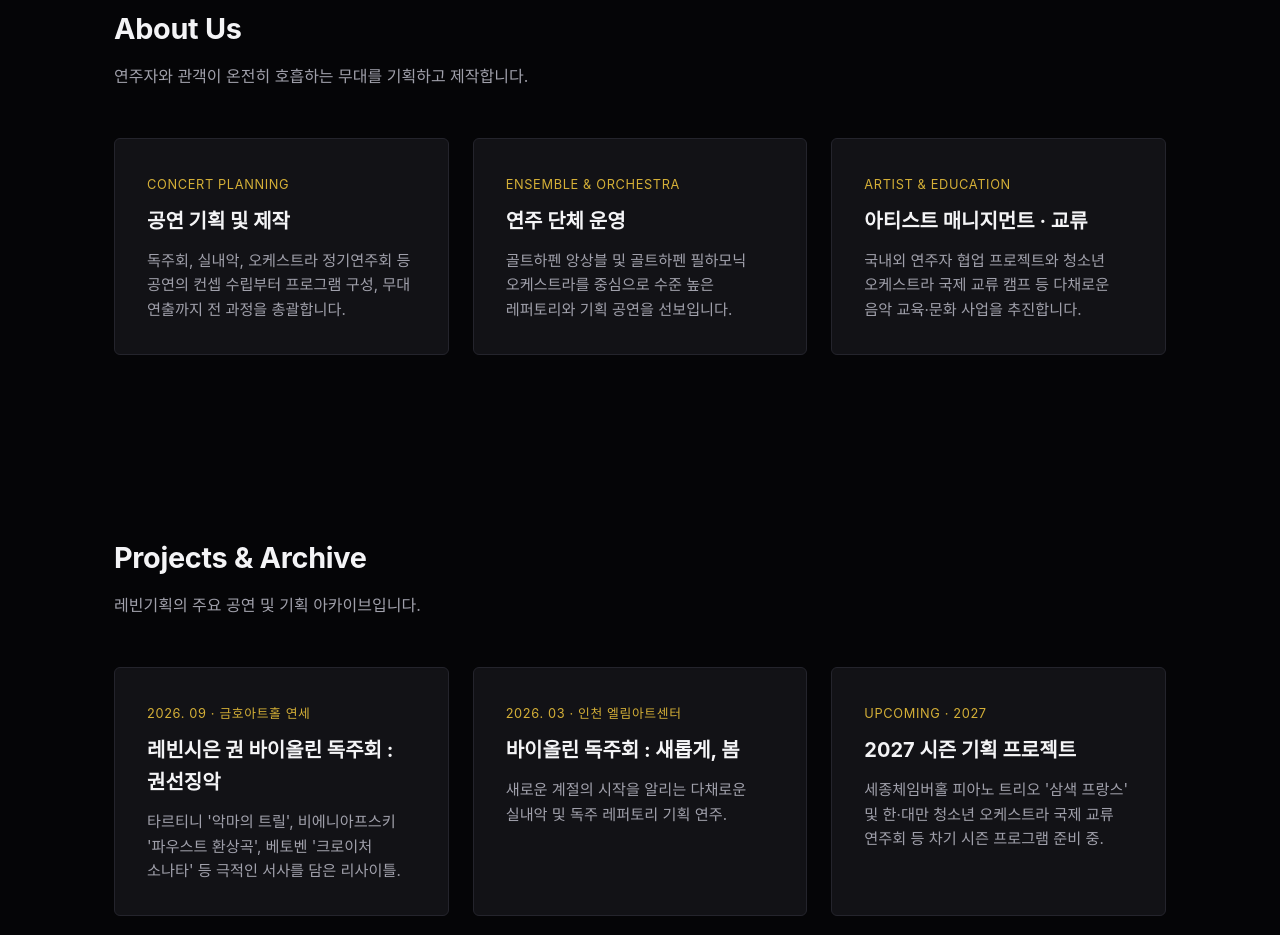
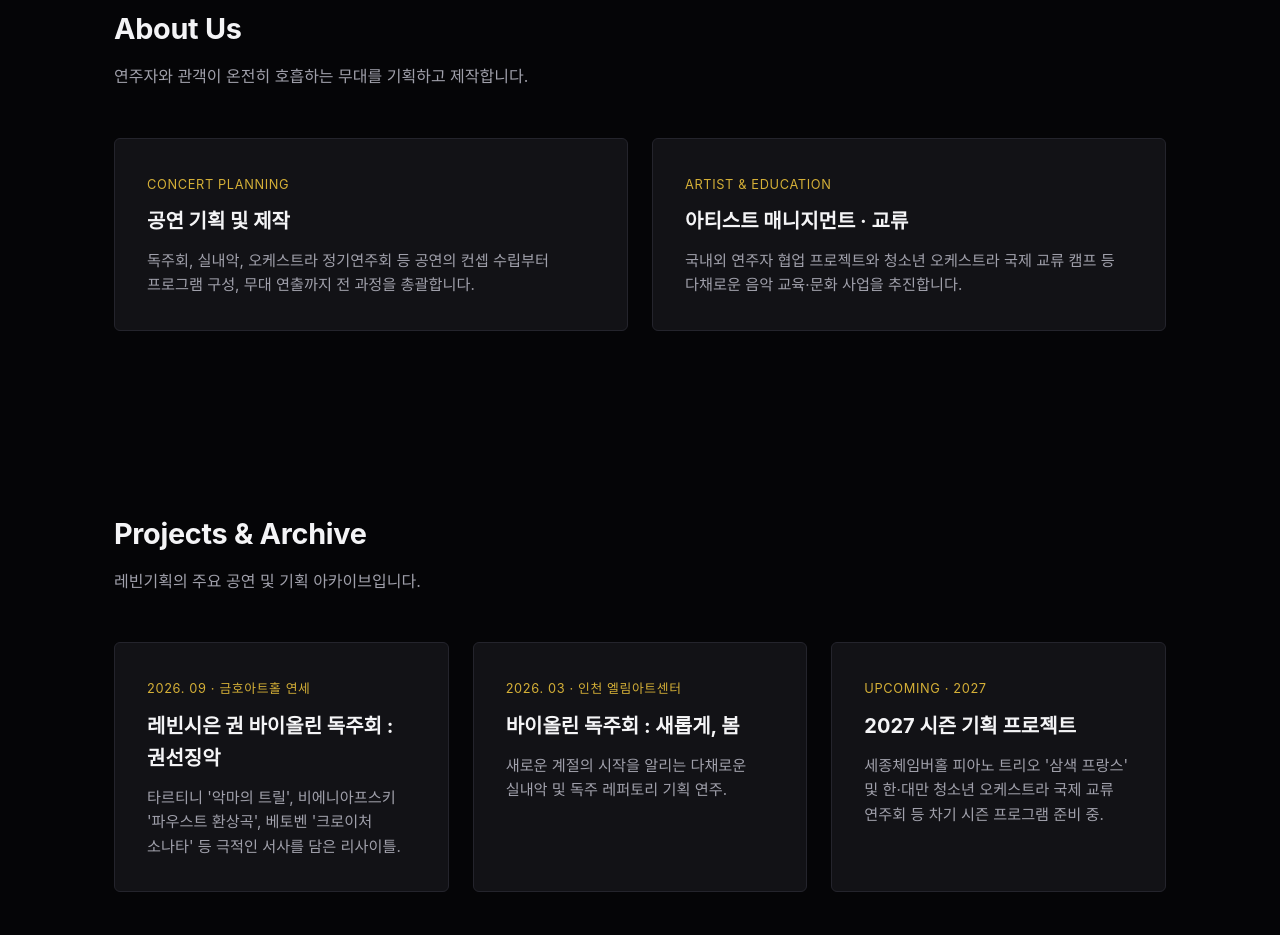
Before and after one commit to animagus92/levinproduction, a plain HTML site: page index.html in a window 1280 px wide. Shown: the part 820-1755 px from the top of the page. Drawn offline with Linux system fonts and the light colour scheme.

Commit message:
Update index.html

```diff
--- a/index.html
+++ b/index.html
@@ -252,11 +252,6 @@
           <p>독주회, 실내악, 오케스트라 정기연주회 등 공연의 컨셉 수립부터 프로그램 구성, 무대 연출까지 전 과정을 총괄합니다.</p>
         </div>
         <div class="card">
-          <div class="card-tag">ENSEMBLE & ORCHESTRA</div>
-          <h3>연주 단체 운영</h3>
-          <p>골트하펜 앙상블 및 골트하펜 필하모닉 오케스트라를 중심으로 수준 높은 레퍼토리와 기획 공연을 선보입니다.</p>
-        </div>
-        <div class="card">
           <div class="card-tag">ARTIST & EDUCATION</div>
           <h3>아티스트 매니지먼트 · 교류</h3>
           <p>국내외 연주자 협업 프로젝트와 청소년 오케스트라 국제 교류 캠프 등 다채로운 음악 교육·문화 사업을 추진합니다.</p>
```
